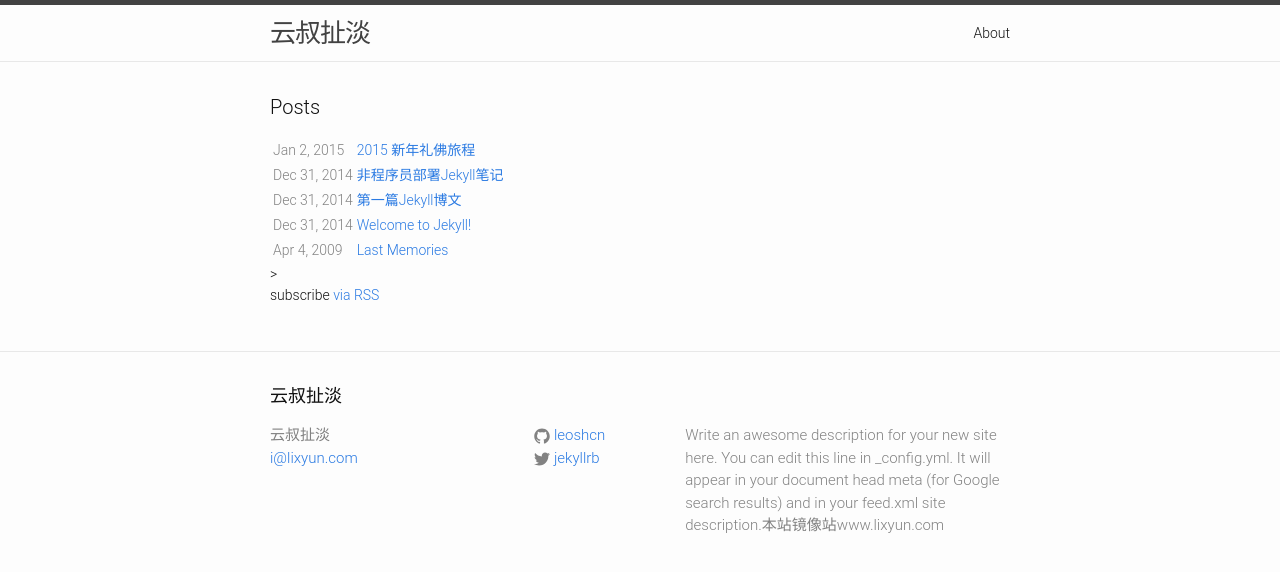
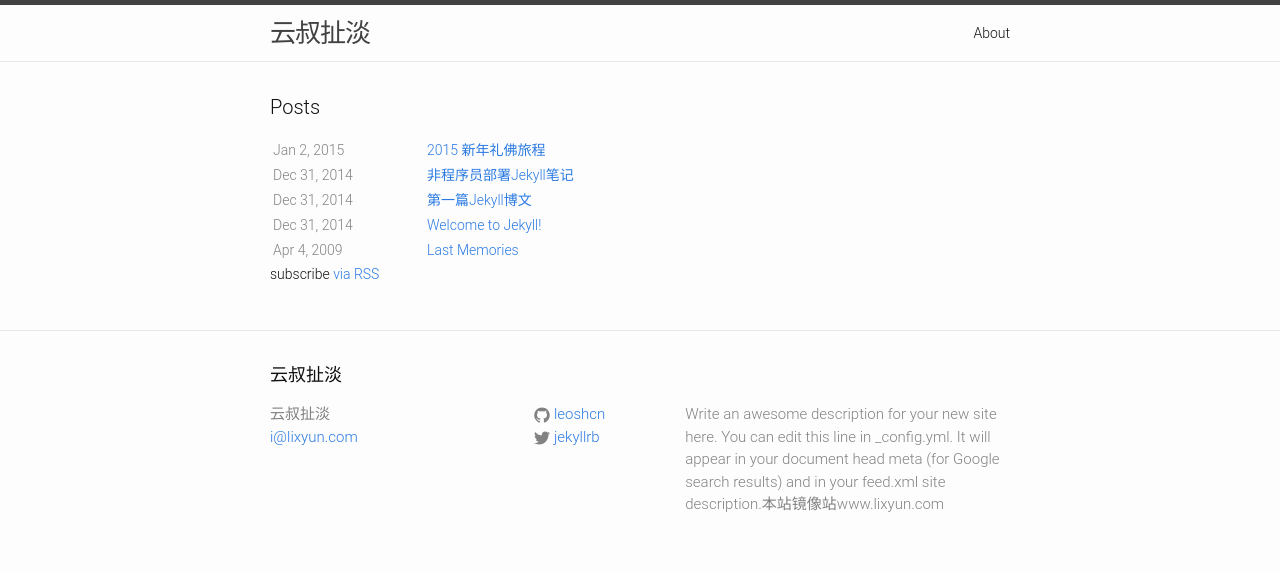
Before and after one commit to leoshcn/leoshcn.github.io, a Jekyll site: the page built from index.html, in a window 1280 px wide. Shown: the top 572 px of the page. Built offline with Jekyll 4.4.1, drawn with Linux system fonts in a browser that asks for light colours.

Commit message:
minor adjust

```diff
--- a/index.html
+++ b/index.html
@@ -11,13 +11,13 @@ layout: default
     {% for post in site.posts %}
       <tr class="post-list">
 
-        <td class="post-meta">{{ post.date | date: "%b %-d, %Y" }}</td>
+        <td class="post-meta" width=150px>{{ post.date | date: "%b %-d, %Y" }}</td>
 
                 <td> <a class="post-link" href="{{ post.url | prepend: site.baseurl }}">{{ post.title }}</a></td>
 
       </tr>
     {% endfor %}
-  </table>>
+  </table>
 
   <p class="rss-subscribe">subscribe <a href="{{ "/feed.xml" | prepend: site.baseurl }}">via RSS</a></p>
 
```
